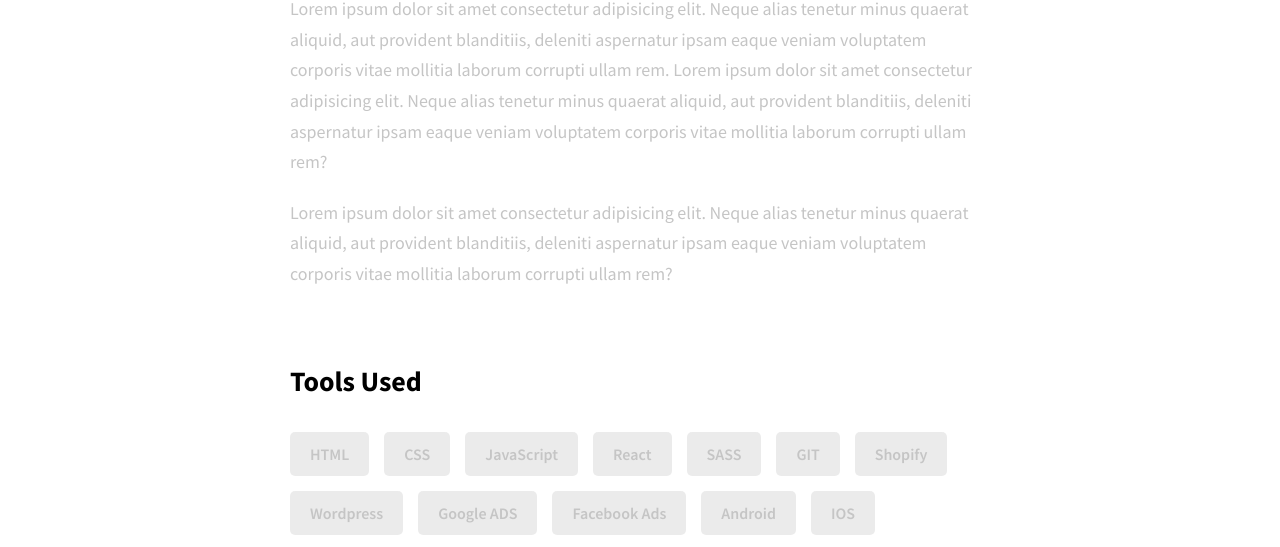
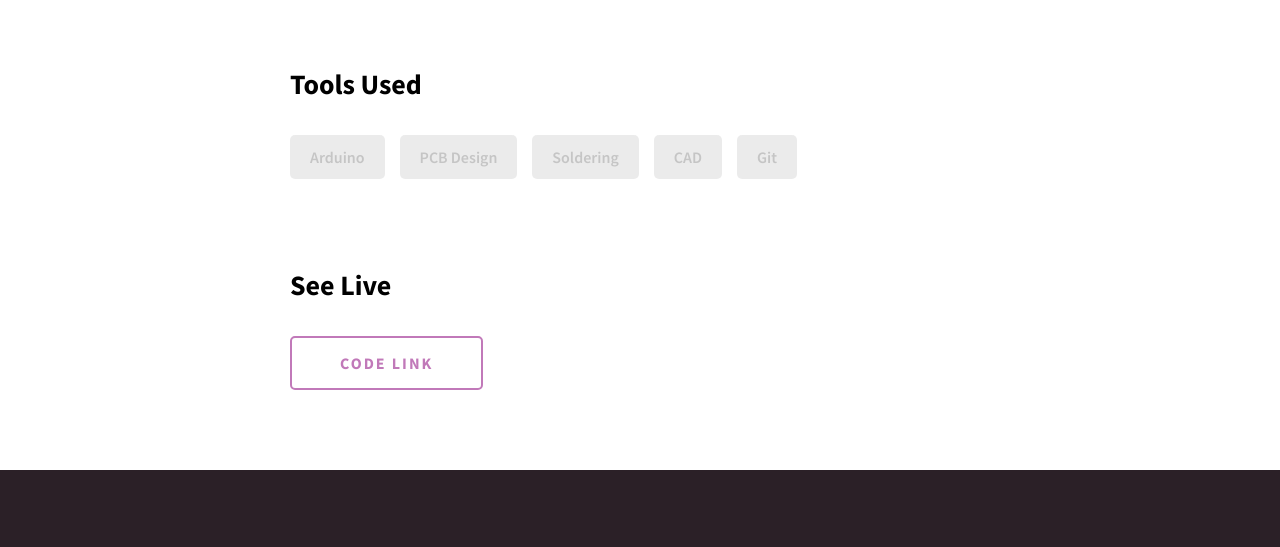
Before and after one commit to Arnav-Surjan/website, a website: page project-1.html in a window 1280 px wide. Shown: the part 1483-2030 px from the top of the page. Drawn offline with Linux system fonts and the light colour scheme.

Commit message:
updated project pages to include actual information

```diff
--- a/project-1.html
+++ b/project-1.html
@@ -4,7 +4,7 @@
     <meta charset="UTF-8" />
     <meta name="viewport" content="width=device-width, initial-scale=1.0" />
     <meta http-equiv="X-UA-Compatible" content="ie=edge" />
-    <title>Case Study of Project 1</title>
+    <title>ChocoPad</title>
     <meta name="description" content="Case study page of Project" />
 
     <link rel="stylesheet" href="css/style.css" />
@@ -89,17 +89,15 @@
     </header>
     <section class="project-cs-hero">
       <div class="project-cs-hero__content">
-        <h1 class="heading-primary">Project 1</h1>
+        <h1 class="heading-primary">ChocoPad</h1>
         <div class="project-cs-hero__info">
           <p class="text-primary">
-            Lorem ipsum dolor sit amet consectetur adipisicing elit. Dignissimos
-            in numquam incidunt earum quaerat cum fuga, atque similique natus
-            nobis sit.
+            An ESP32-based custom wireless macro-pad, modeled to look like a chocolate bar.
           </p>
         </div>
-        <div class="project-cs-hero__cta">
+        <!-- <div class="project-cs-hero__cta">
           <a href="#" class="btn btn--bg" target="_blank">Live Link</a>
-        </div>
+        </div> -->
       </div>
     </section>
     <section class="project-details">
@@ -107,7 +105,7 @@
         <div class="project-details__content">
           <div class="project-details__showcase-img-cont">
             <img
-              src="./assets/jpeg/project-mockup-example.jpeg"
+              src="./assets/png/chocopad-no-bg.png"
               alt="Project Image"
               class="project-details__showcase-img"
             />
@@ -116,47 +114,28 @@
             <div class="project-details__desc">
               <h3 class="project-details__content-title">Project Overview</h3>
               <p class="project-details__desc-para">
-                Lorem ipsum dolor sit amet consectetur adipisicing elit. Neque
-                alias tenetur minus quaerat aliquid, aut provident blanditiis,
-                deleniti aspernatur ipsam eaque veniam voluptatem corporis vitae
-                mollitia laborum corrupti ullam rem. Lorem ipsum dolor sit amet
-                consectetur adipisicing elit. Neque alias tenetur minus quaerat
-                aliquid, aut provident blanditiis, deleniti aspernatur ipsam
-                eaque veniam voluptatem corporis vitae mollitia laborum corrupti
-                ullam rem?
-              </p>
-              <p class="project-details__desc-para">
-                Lorem ipsum dolor sit amet consectetur adipisicing elit. Neque
-                alias tenetur minus quaerat aliquid, aut provident blanditiis,
-                deleniti aspernatur ipsam eaque veniam voluptatem corporis vitae
-                mollitia laborum corrupti ullam rem?
+                Developed Arduino program for customizing keys and LED backlights.
+                Designed & soldered custom macropad PCB for ESP32 microcontroller.
               </p>
             </div>
             <div class="project-details__tools-used">
               <h3 class="project-details__content-title">Tools Used</h3>
               <div class="skills">
-                <div class="skills__skill">HTML</div>
-                <div class="skills__skill">CSS</div>
-                <div class="skills__skill">JavaScript</div>
-                <div class="skills__skill">React</div>
-                <div class="skills__skill">SASS</div>
-                <div class="skills__skill">GIT</div>
-                <div class="skills__skill">Shopify</div>
-                <div class="skills__skill">Wordpress</div>
-                <div class="skills__skill">Google ADS</div>
-                <div class="skills__skill">Facebook Ads</div>
-                <div class="skills__skill">Android</div>
-                <div class="skills__skill">IOS</div>
+                <div class="skills__skill">Arduino</div>
+                <div class="skills__skill">PCB Design</div>
+                <div class="skills__skill">Soldering</div>
+                <div class="skills__skill">CAD</div>
+                <div class="skills__skill">Git</div>
               </div>
             </div>
             <div class="project-details__links">
               <h3 class="project-details__content-title">See Live</h3>
-              <a
+              <!-- <a
                 href="#"
                 class="btn btn--med btn--theme project-details__links-btn"
                 target="_blank"
                 >Live Link</a
-              >
+              > -->
               <a
                 href="#"
                 class="btn btn--med btn--theme-inv project-details__links-btn"
```
Also changed, not shown: index.html (+4 -2 lines), project-2.html (+16 -32 lines).
